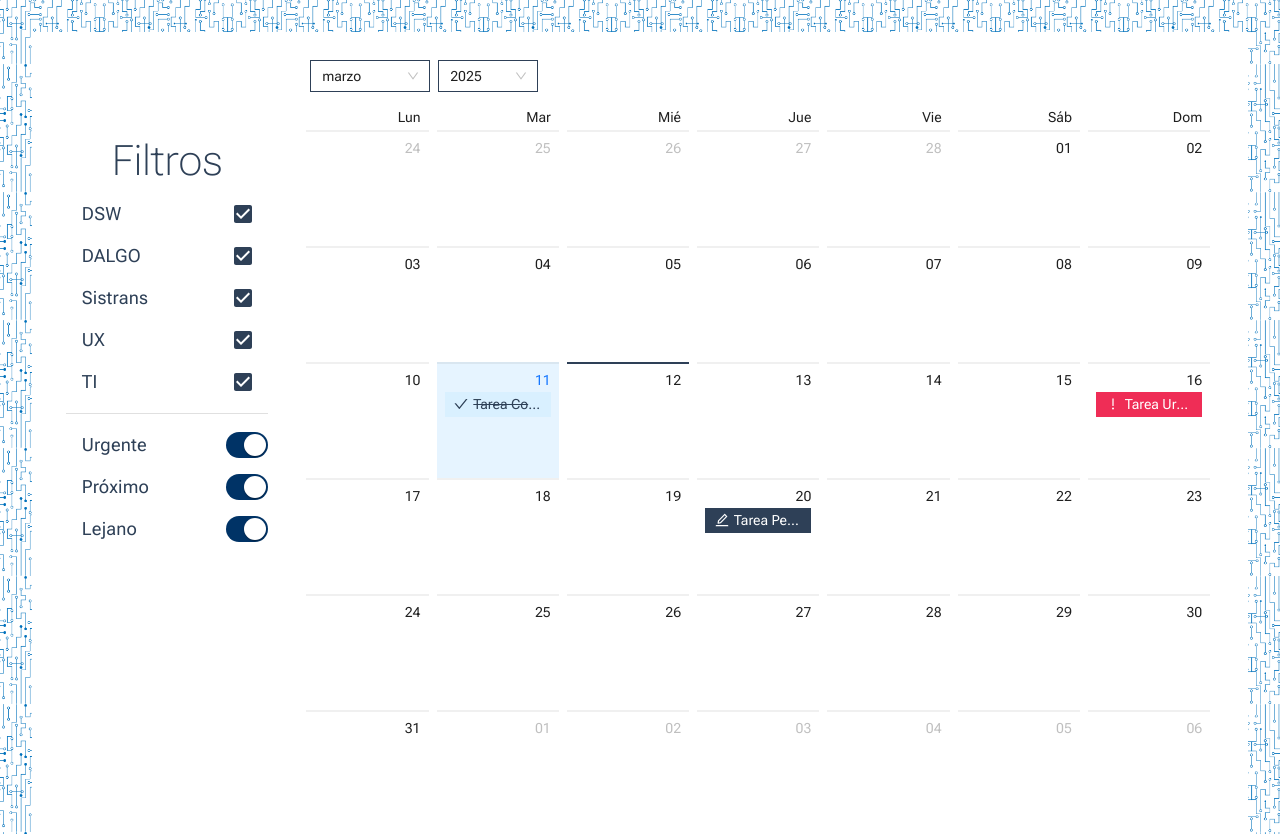
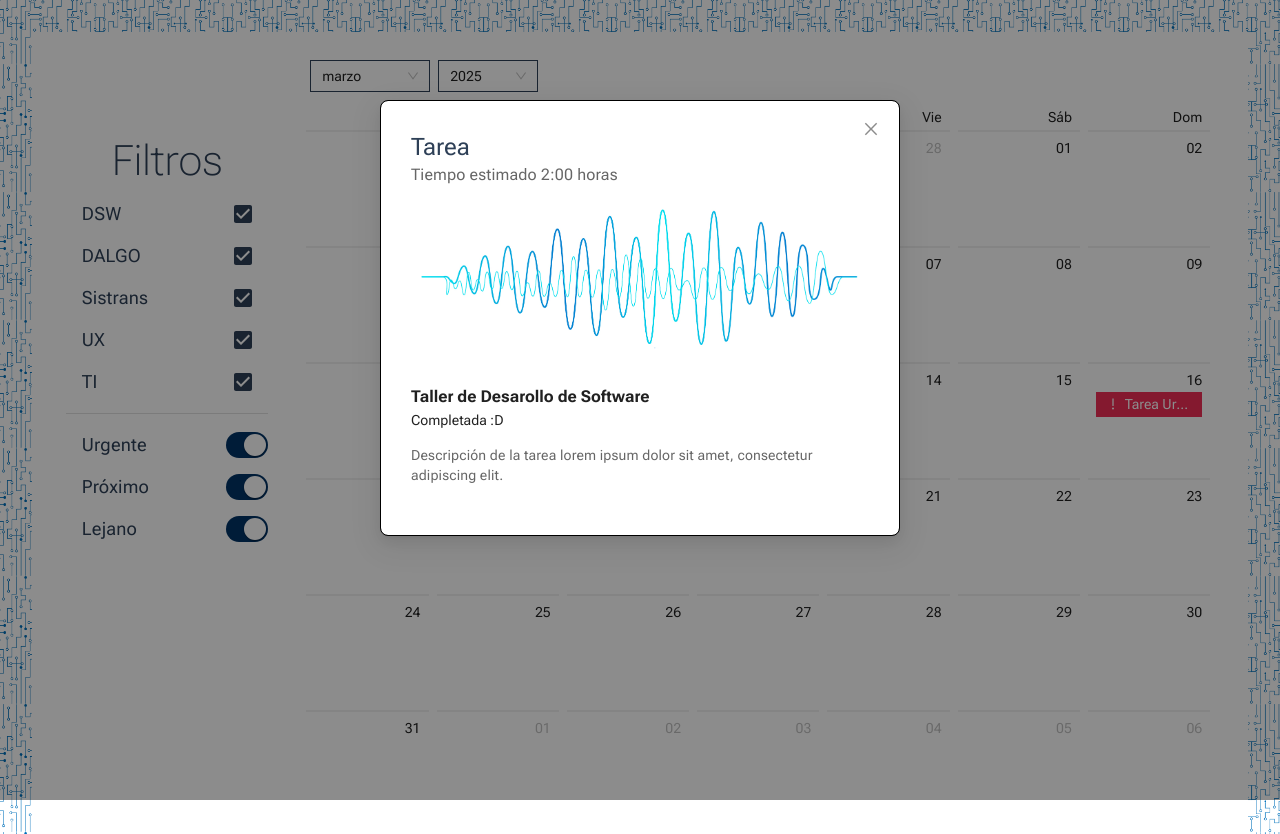
Before and after one commit to wareval0/ialarm, a React (Create React App) app in the folder ialarm_web/: page / in a window 1280 px wide. Both pictures are taken after a click on the item "Tarea Completada". Built offline with nearby package versions, Linux system fonts and the light colour scheme.

Commit message:
Detalle de la tarea

```diff
--- a/ialarm_web/src/components/Calendar.css
+++ b/ialarm_web/src/components/Calendar.css
@@ -103,3 +103,51 @@
 .ant-picker-calendar-date-today{
     border-color: #2E4057 !important;
 }
+
+.ant-modal-content{
+    padding: 0 !important;
+    border: 1px solid black !important;
+    padding: 1em !important;
+}
+
+.MuiPaper-root{
+    background-image:none !important;
+    max-width: none !important;
+    /* padding: 1em !important; */
+    box-shadow: none !important;
+}
+
+.MuiTypography-h5{
+    font-family: "Roboto Flex", sans-serif;
+    font-size: 1.5em;
+    font-weight: 700;
+    color: #2E4057;
+}
+
+.ant-modal-footer{
+    text-align: center !important;
+}
+
+.ant-modal-footer button{
+    font-family: "Roboto Flex", sans-serif;
+    font-size: 1em;
+    padding: 1em 2em;
+    color: white;
+    border: 1px solid #2E4057;
+    border-radius: 50em;
+    background-color: #2E4057;
+}
+
+.ant-modal-footer button:hover{
+    background-color: #1F2124 !important;
+}
+
+.MuiCardContent-root p{
+    font-family: "Roboto Flex", sans-serif  !important;
+    margin-top: 0;
+}
+
+.MuiCardContent-root h3{
+    font-family: "Roboto Flex", sans-serif  !important;
+    margin-bottom: 0;
+}
--- a/ialarm_web/src/components/Calendar.js
+++ b/ialarm_web/src/components/Calendar.js
@@ -1,11 +1,11 @@
-import React from 'react';
-import { Calendar, ConfigProvider, Select, Row, Col } from 'antd';
+import React, { useState } from 'react';
+import { Calendar, ConfigProvider, Select, Row, Col, Modal, Button } from 'antd';
 import dayjs from "dayjs";
 import 'dayjs/locale/es';
-import { CheckOutlined, EditOutlined, ExclamationOutlined} from '@ant-design/icons'; // Importa íconos
+import { CheckOutlined, EditOutlined, ExclamationOutlined } from '@ant-design/icons'; // Importa íconos
 import "./Calendar.css";
 import es_ES from 'antd/es/locale/es_ES'; // Importa la localización en español
-import CustomSwitch from './CustomSwitch';
+import RecipeReviewCard from './Card'; // Importa el componente Card
 
 dayjs.locale("es");
 
@@ -15,41 +15,44 @@ const eventIcons = {
     error: <ExclamationOutlined style={{ color: 'white' }} />
 };
 
-const getListData = (value, filters) => {
+const getListData = (value, filters, checked) => {
     let listData = [];
     switch (value.date()) {
         case 11:
             if (filters.lejano) {
-                listData = [{ type: 'warning', content: 'Tarea Completada' }];
+                listData = [{ type: 'warning', content: 'Tarea Completada', titulo: 'Taller de Desarollo de Software', deadline: "Completada :D", description: "Descripción de la tarea lorem ipsum dolor sit amet, consectetur adipiscing elit.", materia:"DSW" }];
             }
             break;
         case 16:
             if (filters.urgente) {
                 listData = [
-                    { type: 'error', content: 'Tarea Urgente' }
+                    { type: 'error', content: 'Tarea Urgente', titulo: 'Proyecto 1 Dalgo', deadline: "12 de Marzo, 11:59 p.m.", description: "Descripción de la tarea lorem ipsum dolor sit amet, consectetur adipiscing elit.", materia:"DALGO" },
                 ];
             }
             break;
         case 20:
             if (filters.proximo) {
                 listData = [
-                    { type: 'success', content: 'Tarea Pendiente' },
+                    { type: 'success', content: 'Tarea Pendiente', titulo: 'Proyecto UX', deadline: "12 de Marzo, 11:59 p.m.", description: "Descripción de la tarea lorem ipsum dolor sit amet, consectetur adipiscing elit.", materia:"UX" },
                 ];
             }
             break;
         default:
     }
+
+    // Filtrar eventos según los checkboxes seleccionados
+    listData = listData.filter(item => checked.includes(item.materia));
     return listData;
 };
 
-const dateCellRender = (value, filters) => {
-    const listData = getListData(value, filters);
+const dateCellRender = (value, filters, checked, showModal) => {
+    const listData = getListData(value, filters, checked);
     return (
         <ul className="events">
             {listData.map((item) => (
                 <li
                     key={item.content}
-                    onClick={() => alert(`Evento: ${item.content}`)}
+                    onClick={() => showModal(item)}
                     style={{ cursor: 'pointer', listStyle: 'none', display: 'flex', alignItems: 'center', gap: '5px' }}
                     className={`event-${item.type}`}
                 >
@@ -61,10 +64,29 @@ const dateCellRender = (value, filters) => {
     );
 };
 
-const App = ({ filters }) => {
+const App = ({ filters, checked }) => {
+    const [isModalVisible, setIsModalVisible] = useState(false);
+    const [modalContent, setModalContent] = useState({});
+    const [modalType, setModalType] = useState('');
+
+    const showModal = (item) => {
+        setModalContent(item);
+        setModalType(item.type);
+        setIsModalVisible(true);
+    };
+
+    const handleOk = () => {
+        setIsModalVisible(false);
+    };
+
+    const handleCancel = () => {
+        setIsModalVisible(false);
+    };
+
     return (
         <ConfigProvider locale={es_ES}> {/* Aplica la localización en español */}
-            <Calendar  cellRender={(date, info) => (info.type === 'date' ? dateCellRender(date, filters) : info.originNode)}
+            <Calendar
+                cellRender={(date, info) => (info.type === 'date' ? dateCellRender(date, filters, checked, showModal) : info.originNode)}
                 headerRender={({ value, onChange }) => {
                     const monthOptions = [];
                     const yearOptions = [];
@@ -115,6 +137,24 @@ const App = ({ filters }) => {
                     );
                   }}
                 />
+            <Modal
+                visible={isModalVisible}
+                onOk={handleOk}
+                onCancel={handleCancel}
+                footer={[
+                    modalType !== 'warning' && (
+                        <Button key="complete" type="primary" onClick={handleOk}>
+                            Completado
+                        </Button>
+                    )
+                ]}
+            >
+                <RecipeReviewCard
+                    titulo={modalContent.titulo}
+                    deadline={modalContent.deadline}
+                    description={modalContent.description}
+                /> {/* Usa el componente Card como contenido del modal */}
+            </Modal>
         </ConfigProvider>
     );
 };
--- /dev/null
+++ b/ialarm_web/src/components/Card.js
@@ -0,0 +1,76 @@
+import * as React from 'react';
+import { styled } from '@mui/material/styles';
+import Card from '@mui/material/Card';
+import CardHeader from '@mui/material/CardHeader';
+import CardMedia from '@mui/material/CardMedia';
+import CardContent from '@mui/material/CardContent';
+import CardActions from '@mui/material/CardActions';
+import Collapse from '@mui/material/Collapse';
+import Avatar from '@mui/material/Avatar';
+import IconButton from '@mui/material/IconButton';
+import Typography from '@mui/material/Typography';
+import { red } from '@mui/material/colors';
+import FavoriteIcon from '@mui/icons-material/Favorite';
+import ShareIcon from '@mui/icons-material/Share';
+import ExpandMoreIcon from '@mui/icons-material/ExpandMore';
+import MoreVertIcon from '@mui/icons-material/MoreVert';
+
+const ExpandMore = styled((props) => {
+  const { expand, ...other } = props;
+  return <IconButton {...other} />;
+})(({ theme }) => ({
+  marginLeft: 'auto',
+  transition: theme.transitions.create('transform', {
+    duration: theme.transitions.duration.shortest,
+  }),
+  variants: [
+    {
+      props: ({ expand }) => !expand,
+      style: {
+        transform: 'rotate(0deg)',
+      },
+    },
+    {
+      props: ({ expand }) => !!expand,
+      style: {
+        transform: 'rotate(180deg)',
+      },
+    },
+  ],
+}));
+
+export default function RecipeReviewCard({ titulo, deadline, description }) {
+  const [expanded, setExpanded] = React.useState(false);
+
+  const handleExpandClick = () => {
+    setExpanded(!expanded);
+  };
+
+  return (
+    <Card>
+
+      <CardHeader
+        title="Tarea"
+        subheader="Tiempo estimado 2:00 horas"
+      />
+      <CardMedia
+        component="img"
+        image="sonido.png"
+        alt="sonido"
+      />
+      <CardContent>
+        <h3>{titulo}</h3>
+
+        {deadline === "Completada :D" ? (
+          <p>{deadline}</p>
+        ) : (
+          <p>Fecha Límite: {deadline}</p>
+        )}
+
+        <Typography variant="body2" sx={{ color: 'text.secondary' }}>
+          {description}
+        </Typography>
+      </CardContent>
+    </Card>
+  );
+}
--- a/ialarm_web/src/components/Filtros.js
+++ b/ialarm_web/src/components/Filtros.js
@@ -9,9 +9,7 @@ import Divider from '@mui/material/Divider';
 import CustomSwitch from './CustomSwitch';
 import "./Filtros.css";
 
-export default function CheckboxListSecondary({ filters, setFilters }) {
-    const [checked, setChecked] = React.useState([1, 2, 3, 4, 5]);
-
+export default function CheckboxListSecondary({ filters, setFilters, checked, setChecked }) {
     const values = {
         1: 'DSW',
         2: 'DALGO',
@@ -22,11 +20,11 @@ export default function CheckboxListSecondary({ filters, setFilters }) {
 
     // Maneja cambios en los checkboxes
     const handleToggle = (value) => () => {
-        const currentIndex = checked.indexOf(value);
+        const currentIndex = checked.indexOf(values[value]);
         const newChecked = [...checked];
 
         if (currentIndex === -1) {
-            newChecked.push(value);
+            newChecked.push(values[value]);
         } else {
             newChecked.splice(currentIndex, 1);
         }
@@ -57,7 +55,7 @@ export default function CheckboxListSecondary({ filters, setFilters }) {
                 <Checkbox
                     edge="end"
                     onChange={handleToggle(value)}
-                    checked={checked.includes(value)}
+                    checked={checked.includes(values[value])}
                     inputProps={{ 'aria-labelledby': labelId }}
                     sx={{
                         color: '#2E4057', // Color del checkbox cuando no está seleccionado
--- a/ialarm_web/src/components/PageCalendar.js
+++ b/ialarm_web/src/components/PageCalendar.js
@@ -11,15 +11,17 @@ function PageCalendar() {
     lejano: true
   });
 
+  const [checked, setChecked] = useState(['DSW', 'DALGO', 'Sistrans', 'UX', 'TI']); // Estado para los checkboxes
+
   return (
     <div className='container'>
       <Row style={{ paddingTop: '20px', backgroundColor: 'white' }} justify="space-evenly">
         <Col span={4}>
-          <Filtros filters={filters} setFilters={setFilters} />
+          <Filtros filters={filters} setFilters={setFilters} checked={checked} setChecked={setChecked} /> {/* Pasa checked y setChecked */}
         </Col>
 
         <Col span={18}>
-          <Calendar filters={filters} />
+          <Calendar filters={filters} checked={checked} /> {/* Pasa checked */}
         </Col>
       </Row>
     </div>
```
Also changed, not shown: ialarm_web/public/sonido.png (added).
